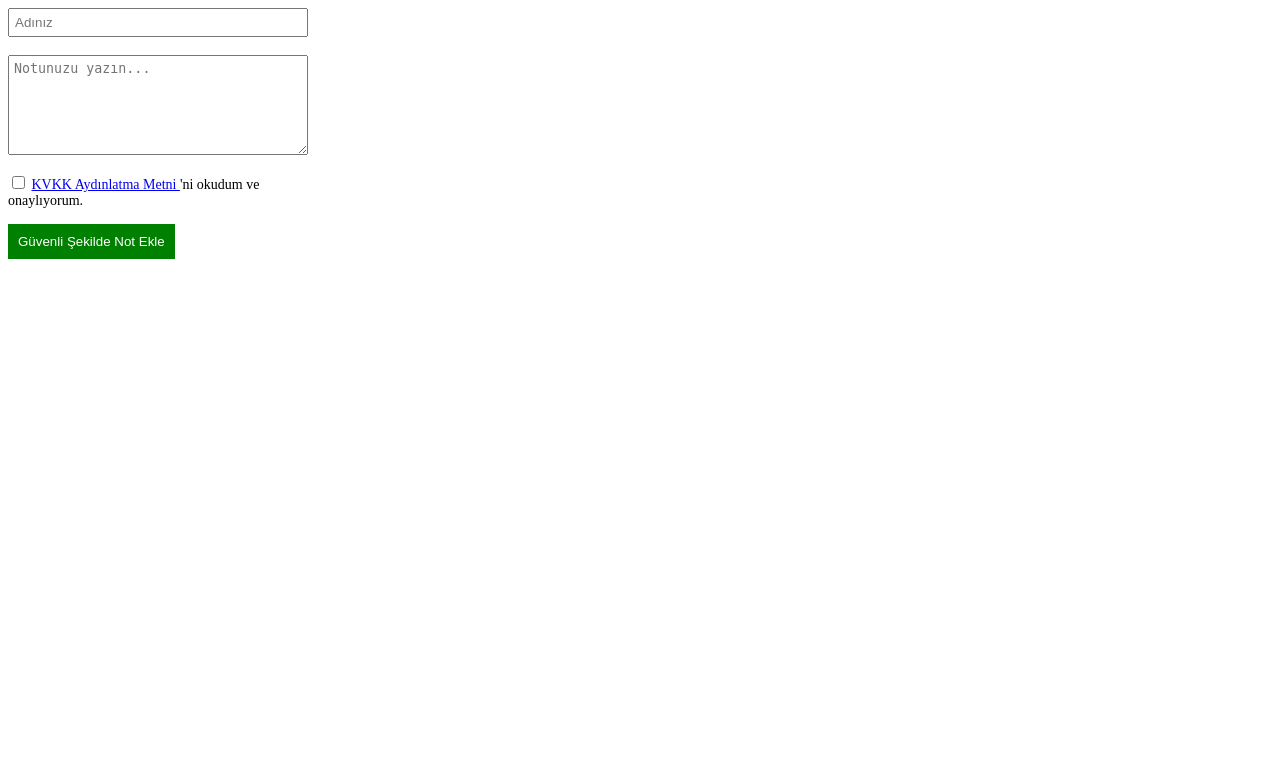
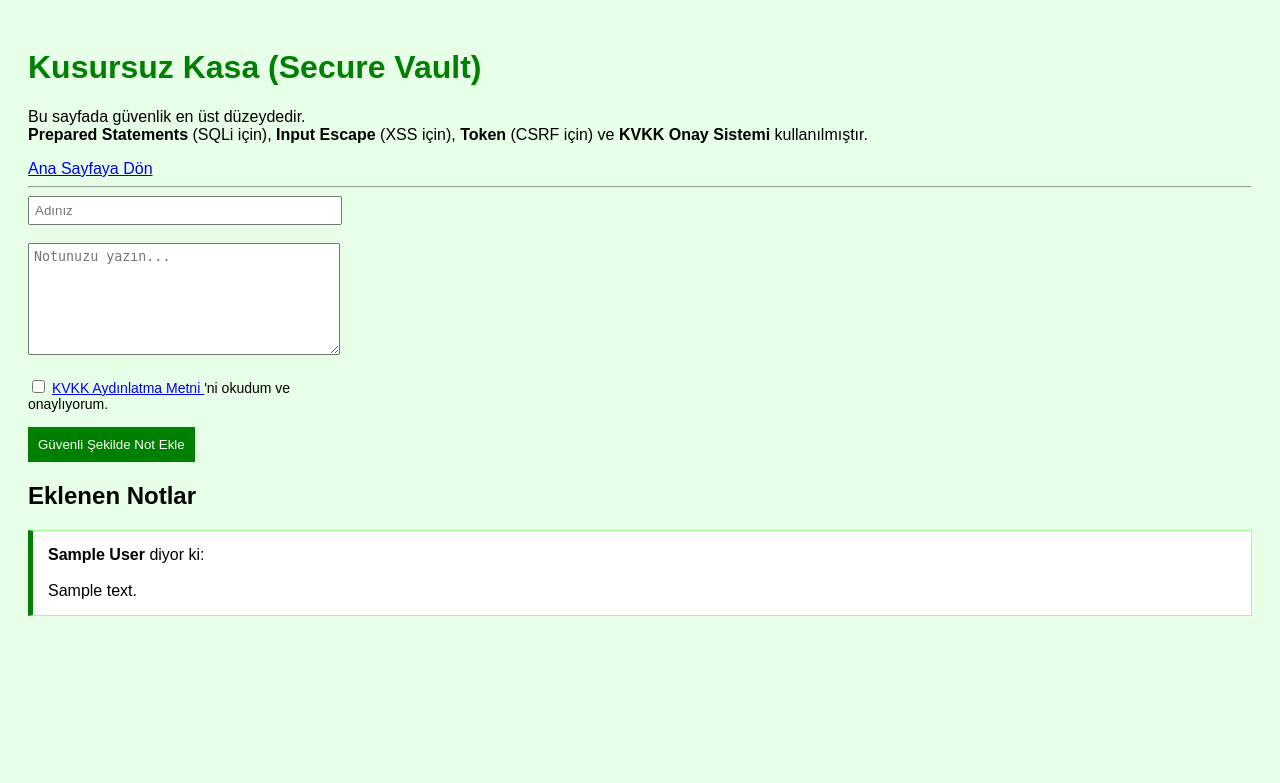
Before and after one commit to c4nka/owasp-secure-vault, a Flask app: template templates/secure.html in a window 1280 px wide. Shown: the top 783 px of the page. Run offline with Flask 3, Linux system fonts and the light colour scheme; the template is opened without the code that fills it: most values are stand-ins (such as "Sample title", 1, 10 or a date in 2020).

Commit message:
Update secure.html

```diff
--- a/templates/secure.html
+++ b/templates/secure.html
@@ -1,3 +1,20 @@
+<!DOCTYPE html>
+<html lang="tr">
+<head>
+    <meta charset="UTF-8">
+    <title>Kusursuz Kasa</title>
+    <style>
+        body { font-family: Arial, sans-serif; padding: 20px; background-color: #e6ffe6; }
+        .safe-text { color: green; font-weight: bold; }
+        .note-box { border: 1px solid #99ff99; padding: 15px; margin: 15px 0; background: white; border-left: 5px solid green; }
+    </style>
+</head>
+<body>
+    <h1 class="safe-text">Kusursuz Kasa (Secure Vault)</h1>
+    <p>Bu sayfada güvenlik en üst düzeydedir.<br> <b>Prepared Statements</b> (SQLi için), <b>Input Escape</b> (XSS için), <b>Token</b> (CSRF için) ve <b>KVKK Onay Sistemi</b> kullanılmıştır.</p>
+    <a href="/">Ana Sayfaya Dön</a>
+    <hr>
+
     <form method="POST">
         <input type="hidden" name="csrf_token" value="{{ csrf_token }}">
 
@@ -18,3 +35,13 @@
             Güvenli Şekilde Not Ekle
         </button>
     </form>
+
+    <h2>Eklenen Notlar</h2>
+    {% for note in notes %}
+        <div class="note-box">
+            <strong>{{ note.author }}</strong> diyor ki: <br><br>
+            {{ note.content }}
+        </div>
+    {% endfor %}
+</body>
+</html>
```
Lines whose indentation alone changed are shown as unchanged.
